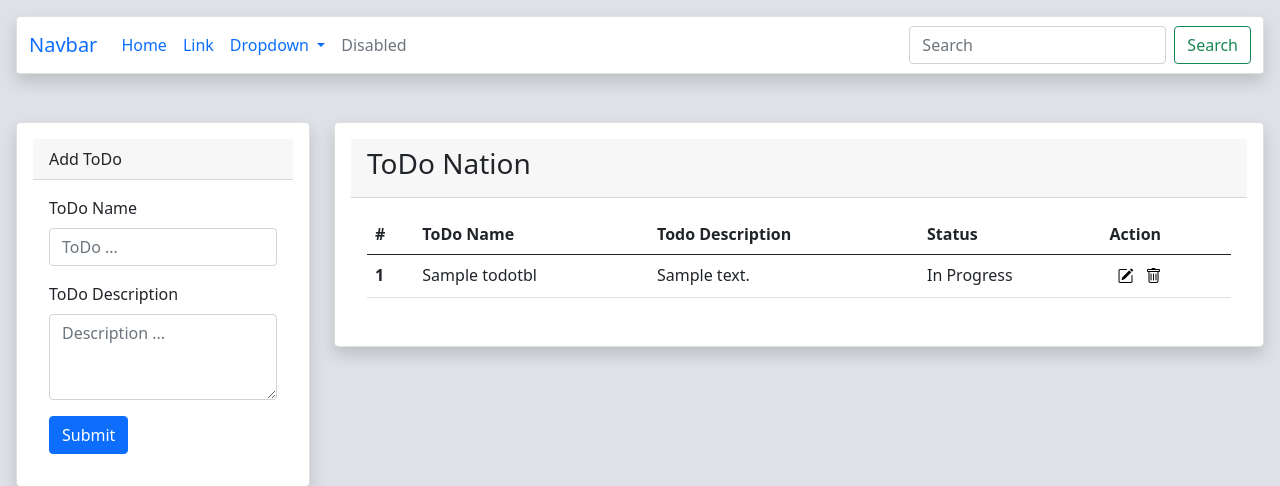
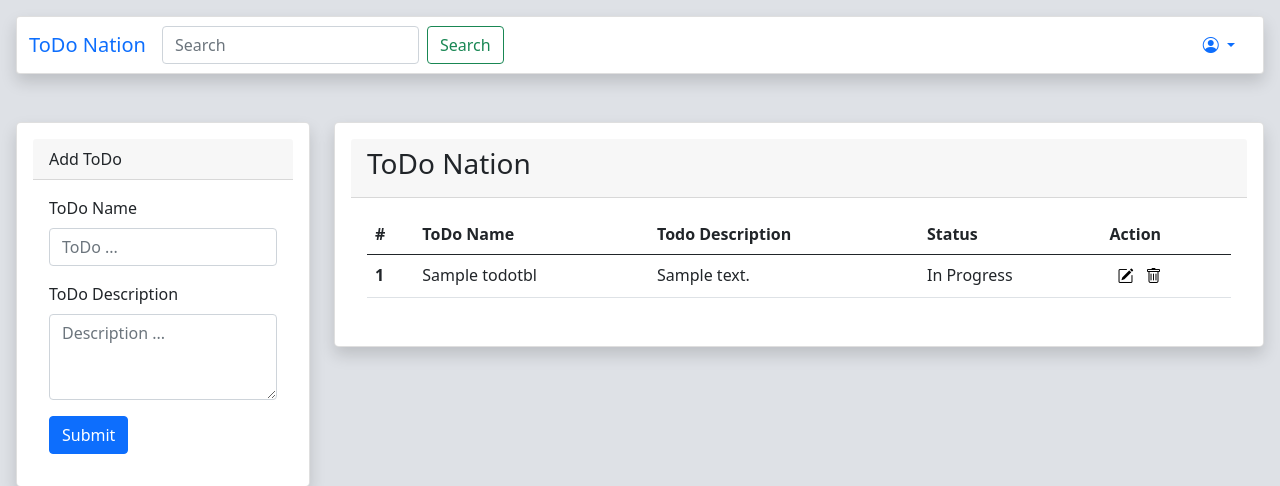
Before and after one commit to ashwinam/garbage-codes-season-01, a Django app: page /todo/ in a window 1280 px wide. Shown: the top 486 px of the page. Run offline with Django 4.2, Linux system fonts and the light colour scheme; a user stored in the database is signed in; tables that the repository leaves empty hold one stand-in row (values such as "Sample post").

Commit message:
navbar setup done

```diff
--- a/DjangoToDo/todo/templates/base.html
+++ b/DjangoToDo/todo/templates/base.html
@@ -7,6 +7,8 @@
 
     <!-- Bootstrap CSS -->
     <link href="https://cdn.jsdelivr.net/npm/bootstrap@5.0.2/dist/css/bootstrap.min.css" rel="stylesheet" integrity="sha384-EVSTQN3/azprG1Anm3QDgpJLIm9Nao0Yz1ztcQTwFspd3yD65VohhpuuCOmLASjC" crossorigin="anonymous">
+    <link rel="stylesheet" href="https://cdn.jsdelivr.net/npm/bootstrap-icons@1.11.1/font/bootstrap-icons.css">
+
     <link rel="stylesheet" href="https://cdn.jsdelivr.net/npm/bootstrap-icons@1.11.1/font/bootstrap-icons.css">
 
     <title>{% block doc_title %}Hello, world!{% endblock doc_title %}</title>
@@ -26,37 +28,28 @@
     <div class="card mx-3 mt-3 shadow">
     <nav class="navbar navbar-expand-lg bg-body-tertiary">
       <div class="container-fluid">
-        <a class="navbar-brand" href="#">Navbar</a>
+        <a class="navbar-brand" href="#">ToDo Nation</a>
         <button class="navbar-toggler" type="button" data-bs-toggle="collapse" data-bs-target="#navbarSupportedContent" aria-controls="navbarSupportedContent" aria-expanded="false" aria-label="Toggle navigation">
           <span class="navbar-toggler-icon"></span>
         </button>
         <div class="collapse navbar-collapse" id="navbarSupportedContent">
-          <ul class="navbar-nav me-auto mb-2 mb-lg-0">
-            <li class="nav-item">
-              <a class="nav-link active" aria-current="page" href="#">Home</a>
-            </li>
-            <li class="nav-item">
-              <a class="nav-link" href="#">Link</a>
-            </li>
-            <li class="nav-item dropdown">
-              <a class="nav-link dropdown-toggle" href="#" role="button" data-bs-toggle="dropdown" aria-expanded="false">
-                Dropdown
-              </a>
-              <ul class="dropdown-menu">
-                <li><a class="dropdown-item" href="#">Action</a></li>
-                <li><a class="dropdown-item" href="#">Another action</a></li>
-                <li><hr class="dropdown-divider"></li>
-                <li><a class="dropdown-item" href="#">Something else here</a></li>
-              </ul>
-            </li>
-            <li class="nav-item">
-              <a class="nav-link disabled" aria-disabled="true">Disabled</a>
-            </li>
-          </ul>
           <form class="d-flex" role="search">
             <input class="form-control me-2" type="search" placeholder="Search" aria-label="Search">
             <button class="btn btn-outline-success" type="submit">Search</button>
           </form>
+          {% if request.user.is_authenticated %}
+          <ul class="navbar-nav ml-auto mb-2 mb-lg-0" style="margin-left: auto;">
+
+            <li class="nav-item dropdown me-2">
+              <a class="nav-link dropdown-toggle" href="#" role="button" data-bs-toggle="dropdown" aria-expanded="false">
+                <i class="bi bi-person-circle"></i>
+              </a>
+              <ul class="dropdown-menu dropdown-menu-end dropdown-menu-start">
+                <li><a class="dropdown-item" href="{% url 'logout' %}">Logout</a></li>
+              </ul>
+            </li>
+          </ul>
+          {% endif %}
         </div>
       </div>
     </nav>
```
